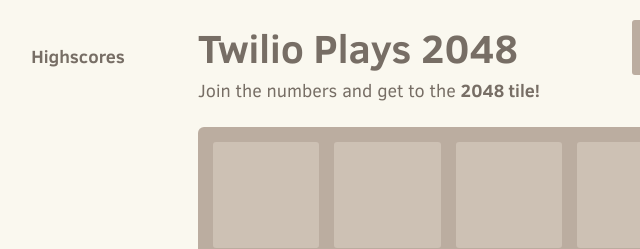
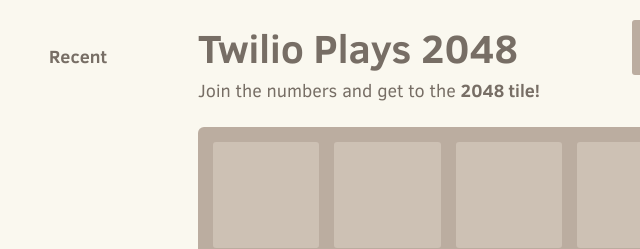
Before and after one commit to tejasmanohar/twilio-plays-2048, a website: page index.html in a window 1280 px wide. Shown: the top 249 px of the page, 192-832 px from the left. Drawn offline with nearby package versions, Linux system fonts and the light colour scheme; no server answers.

Commit message:
high scores --> recent

```diff
--- a/index.html
+++ b/index.html
@@ -13,7 +13,7 @@
 <body>
   <div class="container">
     <div class="highscores">
-      <h4 class="title">Highscores</h4>
+      <h4 class="title">Recent</h4>
       <ul class="scorelist"></ul>
     </div>
     <div class="game">
```
